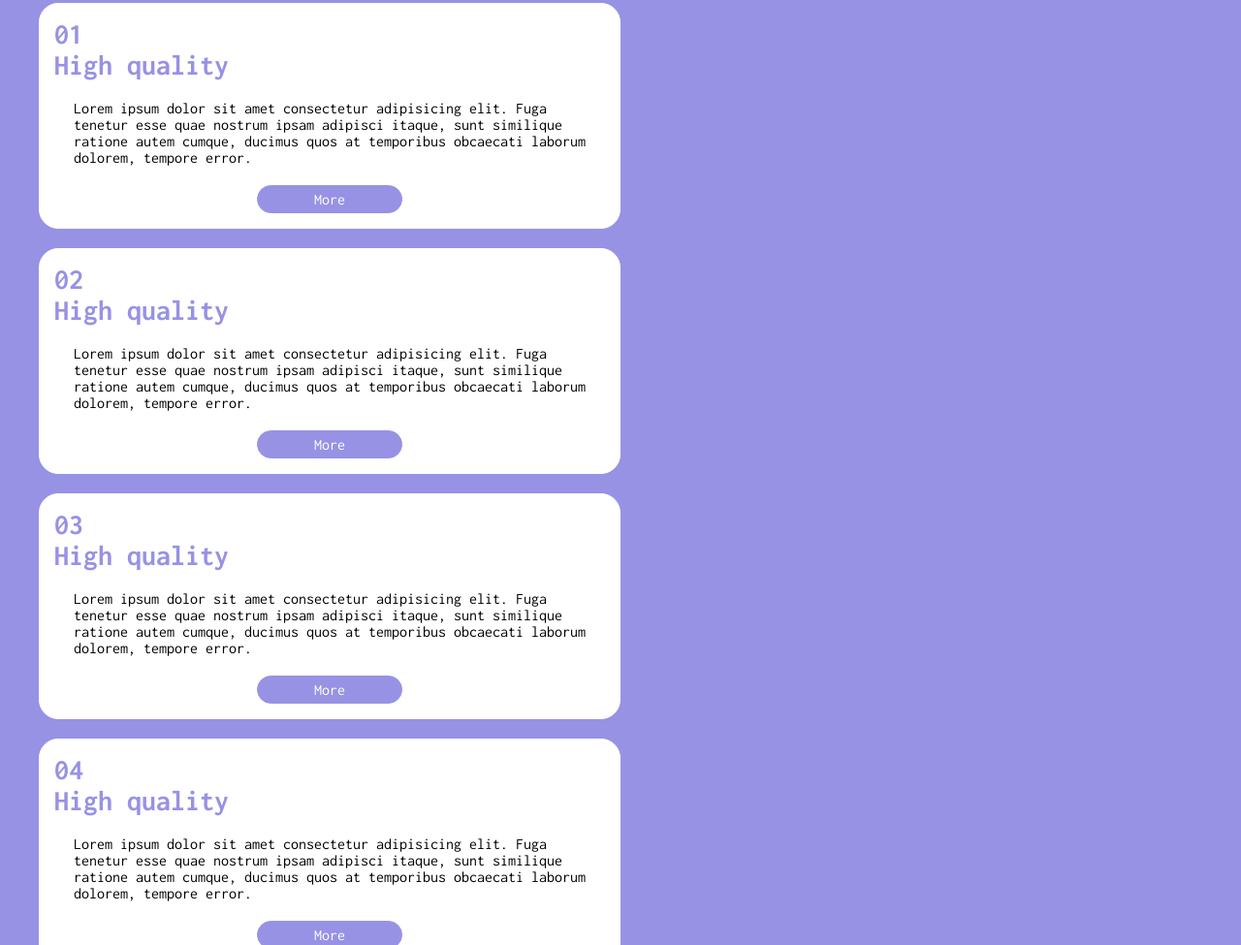
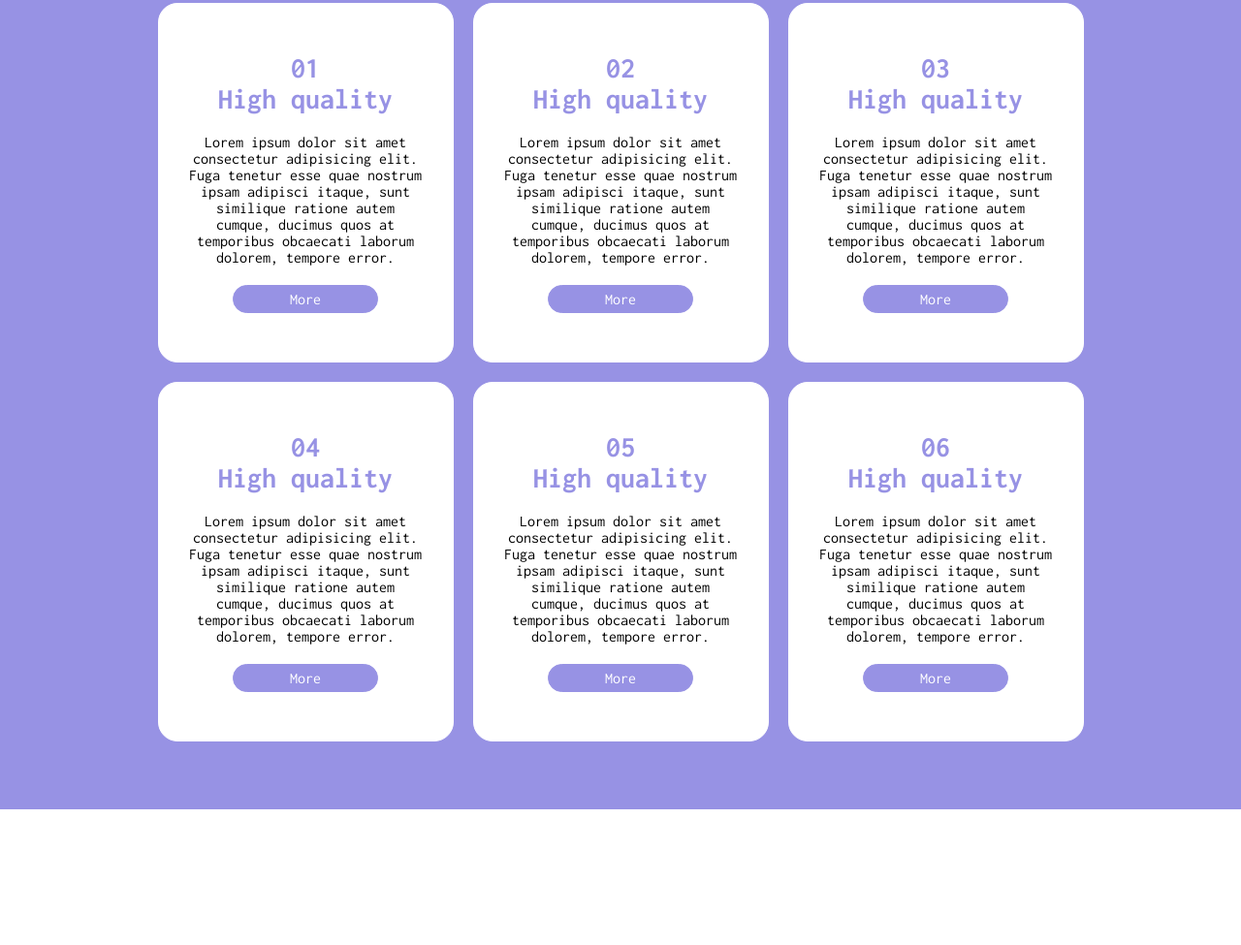
Before and after one commit to LeoSallu/htmlcss-responsive-layout, a plain HTML site: page index.html in a window 1280 px wide. Shown: the part 2953-3928 px from the top of the page at 97% size. Drawn offline with Linux system fonts and the light colour scheme.

Commit message:
Benefits

```diff
--- a/css/style.css
+++ b/css/style.css
@@ -216,12 +216,18 @@ text-align: center;
 #benefits{
     background-color: var(--secondary-color);
 }
+.container-cards{
+    flex-direction: column;
+    align-items: center;
+}
 .cards-container{
     flex-direction: column;
+    align-items: center;
+    text-align: center;
     background-color: white;
     border: 1px solid white;
     border-radius: 1.25rem;
-    padding: .9375rem;
+    padding: 3.125rem .625rem;
     margin: .625rem;
 }
 .cards-container h2, .cards-container h3 {
@@ -234,13 +240,24 @@ font-size: 1.875rem;
 #benefits .txt-content h3 {
     color: white;
 }
-@media screen and (min-width:768px) {
+@media screen and (min-width: 768px){
+    main #benefits .container-cards .cards-container {
+        width: calc(100% / 3);
+    }
     .container-cards{
-    flex-direction: row;
-    flex-wrap: wrap;;
-    }
-    .cards-container{
-        width: calc(100% / 2 - .625rem);
+        flex-direction: row;
+        flex-wrap: wrap;
+        justify-content: center;
     }
 }
+    @media screen and (min-width: 992px){
+        main #benefits .container-cards .cards-container {
+            width: calc(100% / 4);
+        }
+        .container-cards{
+            flex-direction: row;
+            flex-wrap: wrap;
+            justify-content: center;
+        }
+    }
 /* BENEFITS */
--- a/index.html
+++ b/index.html
@@ -145,7 +145,7 @@
                 <h3>Benefits of working with us</h3>
             </div>
             <div class="container-cards flex">
-                <div class="cards-container flex middle">
+                <div class="cards-container flex">
                     <div class="txt">
                         <h2>01</h2>
                         <h3>High quality</h3>
@@ -155,7 +155,7 @@
                         More
                     </div>
                 </div>
-                <div class="cards-container flex middle">
+                <div class="cards-container flex">
                     <div class="txt">
                         <h2>02</h2>
                         <h3>High quality</h3>
@@ -165,7 +165,7 @@
                         More
                     </div>
                 </div>
-                <div class="cards-container flex middle">
+                <div class="cards-container flex">
                     <div class="txt">
                         <h2>03</h2>
                         <h3>High quality</h3>
@@ -175,7 +175,7 @@
                         More
                     </div>
                 </div>
-                <div class="cards-container flex middle">
+                <div class="cards-container flex">
                     <div class="txt">
                         <h2>04</h2>
                         <h3>High quality</h3>
@@ -185,7 +185,7 @@
                         More
                     </div>
                 </div>
-                <div class="cards-container flex middle">
+                <div class="cards-container flex">
                     <div class="txt">
                         <h2>05</h2>
                         <h3>High quality</h3>
@@ -195,7 +195,7 @@
                         More
                     </div>
                 </div>
-                <div class="cards-container flex middle">
+                <div class="cards-container flex">
                     <div class="txt">
                         <h2>06</h2>
                         <h3>High quality</h3>
@@ -208,6 +208,8 @@
             </div>
         </section>
         <!-- /BENEFITS  -->
+
+
     </main>
     <!-- /MAIN -->
 
```
